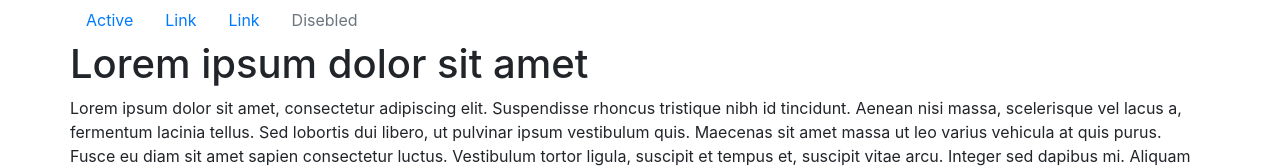
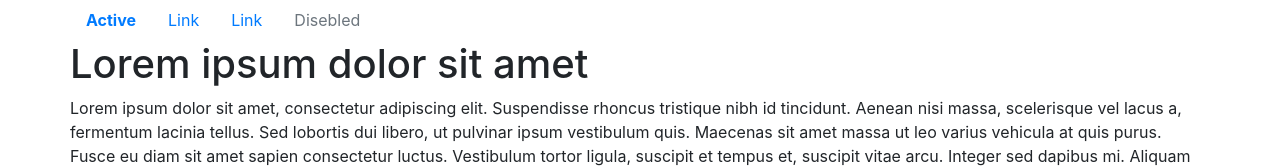
Before and after one commit to pablopsdigital/test_vuejs, a Vue app in the folder mi-proyecto/: page / in a window 1280 px wide. Shown: the top 168 px of the page. Built offline with nearby package versions, Linux system fonts and the light colour scheme.

Commit message:
class css dinamics

```diff
--- a/mi-proyecto/src/components/MiMenu.vue
+++ b/mi-proyecto/src/components/MiMenu.vue
@@ -1,7 +1,7 @@
 <template>
     <ul class="nav">
         <li class="nav-item">
-            <a class="nav-link active" href="#">Active</a>
+            <a class="nav-link" v-bind:class="{active: claseActivo}" href="#">Active</a>
         </li>
          <li class="nav-item">
             <a class="nav-link" href="#">Link</a>
@@ -21,14 +21,16 @@
         name:'MiMenu',
         data() {
             return {
-
+                claseActivo:true
             }
         },
-
     }
 </script>
 
 
 <style>
+    .active{
+        font-weight: bold
+    }
 
 </style>
```
